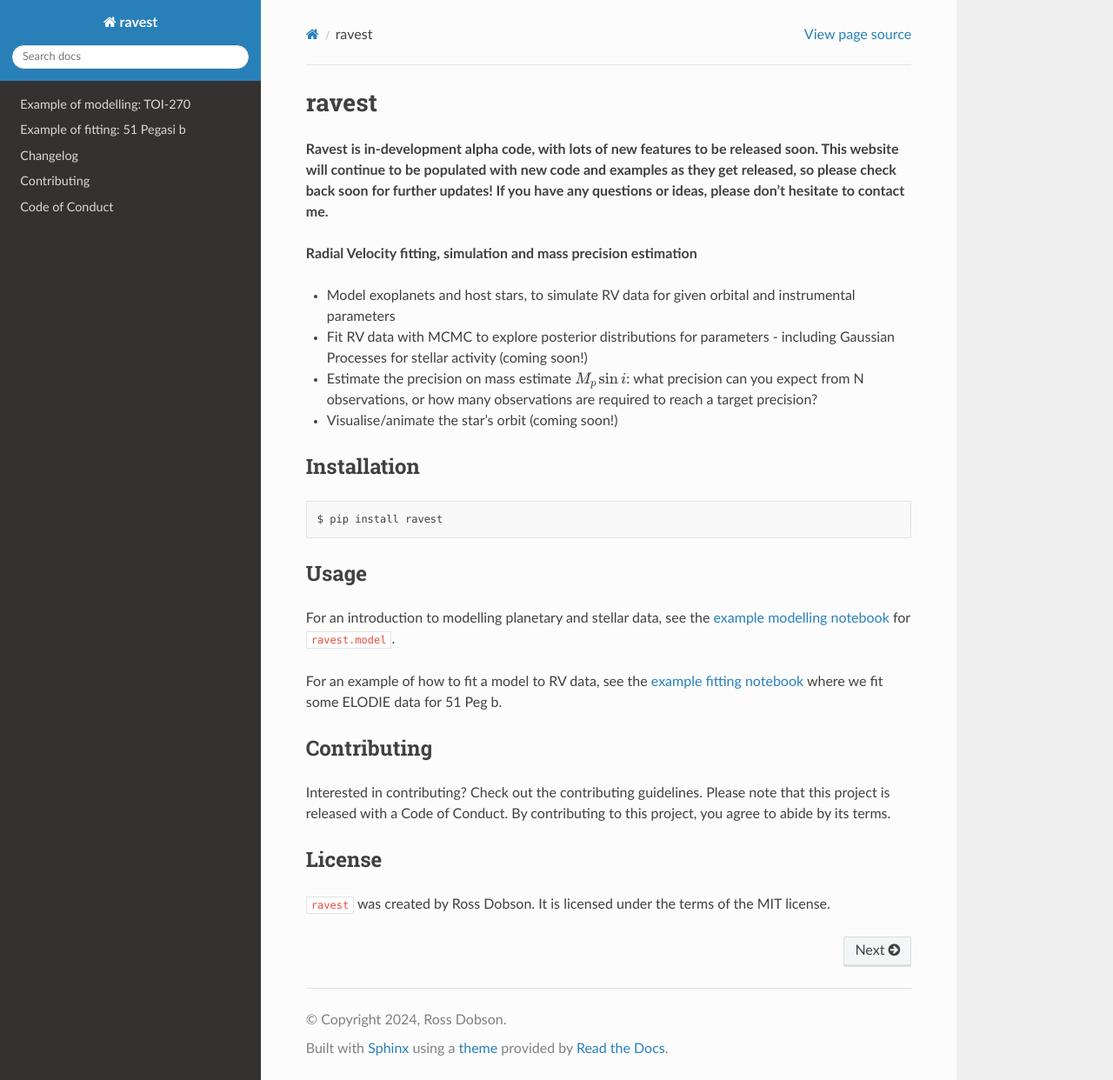
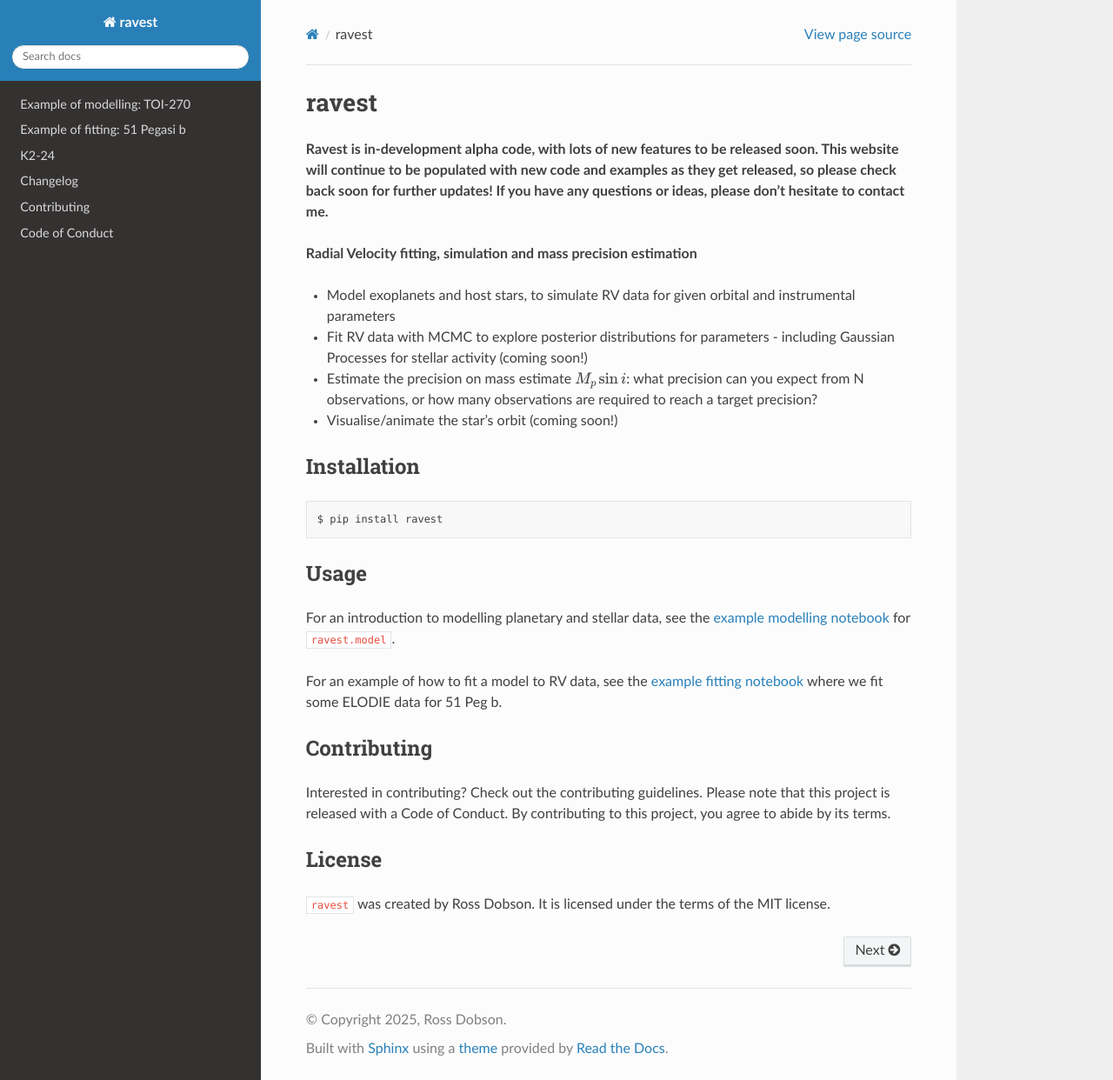
Before and after one commit to ross-dobson/ravest, a Sphinx documentation site: the page built from docs/index.md, in a window 1280 px wide and 1242 px high. Shown: the whole window at 87% size. Built offline with Sphinx 7.4.7 and the Read the Docs theme 3.1.0, drawn with Linux system fonts in a browser that asks for light colours; pages that are not in the unit, such as notebooks, are missing from menus.

Commit message:
docs: update copyright, bump v0.2.2

```diff
--- a/docs/conf.py
+++ b/docs/conf.py
@@ -7,7 +7,7 @@
 # -- Project information -----------------------------------------------------
 
 project = u"ravest"
-copyright = u"2024, Ross Dobson"
+copyright = u"2025, Ross Dobson"
 author = u"Ross Dobson"
 
 # -- General configuration ---------------------------------------------------
--- a/docs/index.md
+++ b/docs/index.md
@@ -7,6 +7,7 @@
 
 Examples/example_model.ipynb
 Examples/example_fitting.ipynb
+Examples/K2-24.ipynb
 changelog.md
 contributing.md
 conduct.md
--- a/pyproject.toml
+++ b/pyproject.toml
@@ -1,6 +1,6 @@
 [tool.poetry]
 name = "ravest"
-version = "0.2.1"
+version = "0.2.2"
 description = "Radial Velocity fitting, simulation and mass-precision estimation"
 authors = ["Ross Dobson"]
 license = "MIT"
```
